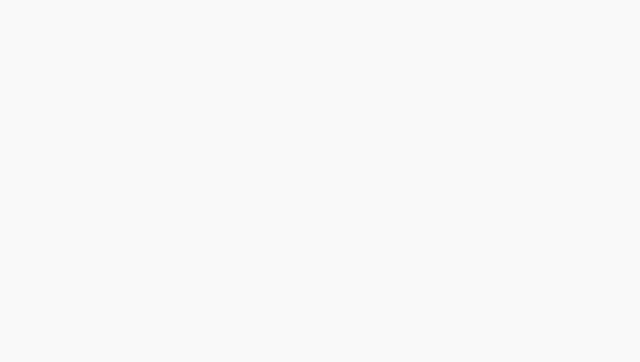
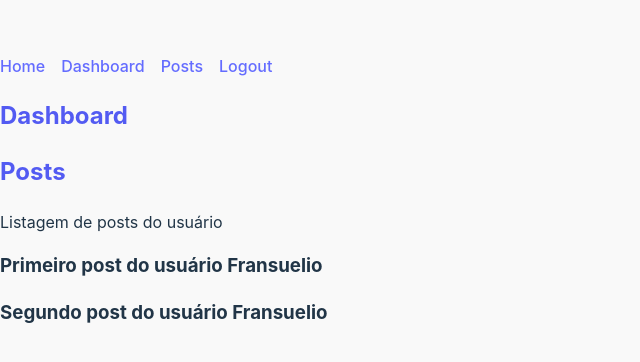
Before and after one commit to UelioNobre/app-basico, a React (Vite) app: page /dashboard/posts in a window 1280 px wide. Before the commit this address had no page. Shown: the part 200-562 px from the top of the page, without its empty margins (0-640 px from the left). Built offline with nearby package versions, Linux system fonts and the light colour scheme; sample sign-in values are in the browser's storage.

Commit message:
Adiciona rota de posts ao arquivo de rotas

```diff
--- a/src/routes.jsx
+++ b/src/routes.jsx
@@ -5,6 +5,7 @@ import Home from './pages/Home';
 import Login from './pages/Login';
 import Dashboard from './pages/Dashboard';
 import ProtectedRoute from './ProtectedRoute';
+import Posts from './pages/dashboard/Posts';
 
 const AppRoutes = () => {
   return (
@@ -18,7 +19,10 @@ const AppRoutes = () => {
             <Dashboard />
           </ProtectedRoute>
         }
-      />
+      >
+
+        <Route path="posts" element={<Posts />} />
+        </Route>
     </Routes>
   );
 };
```
